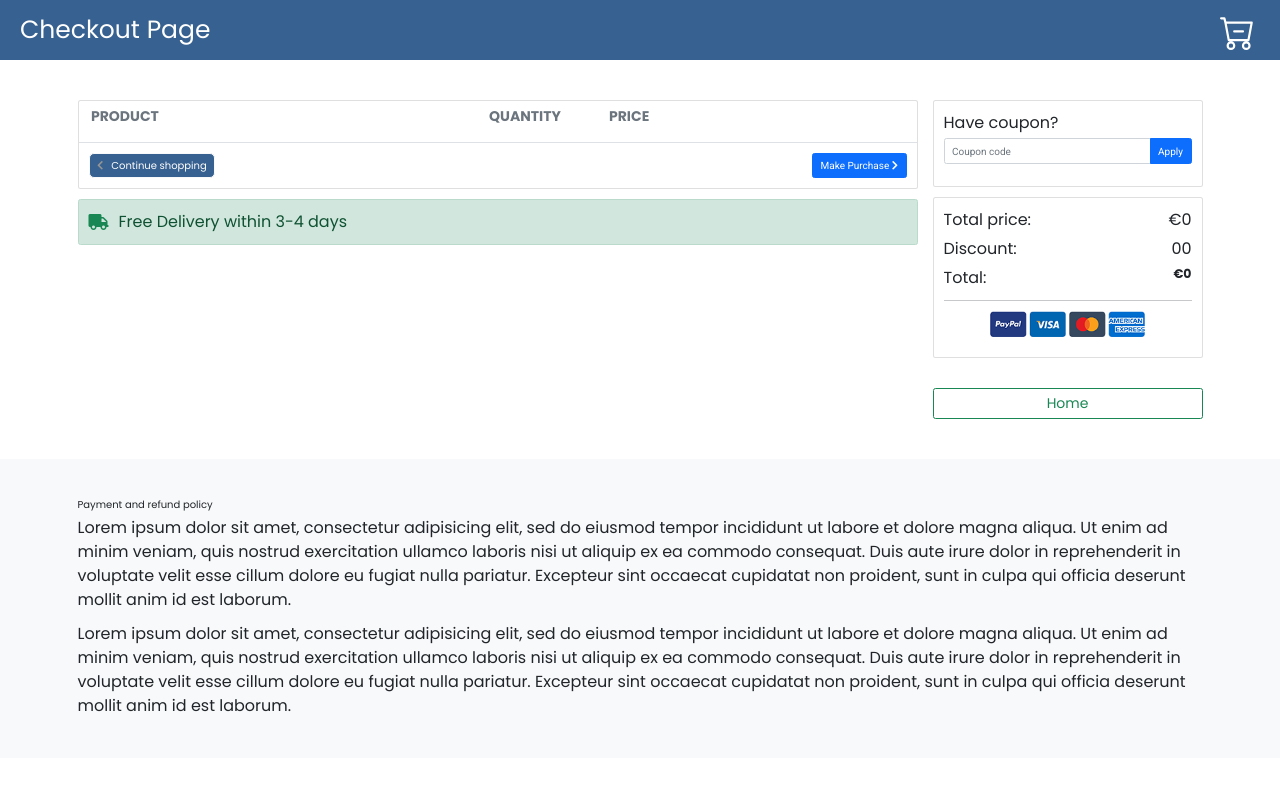
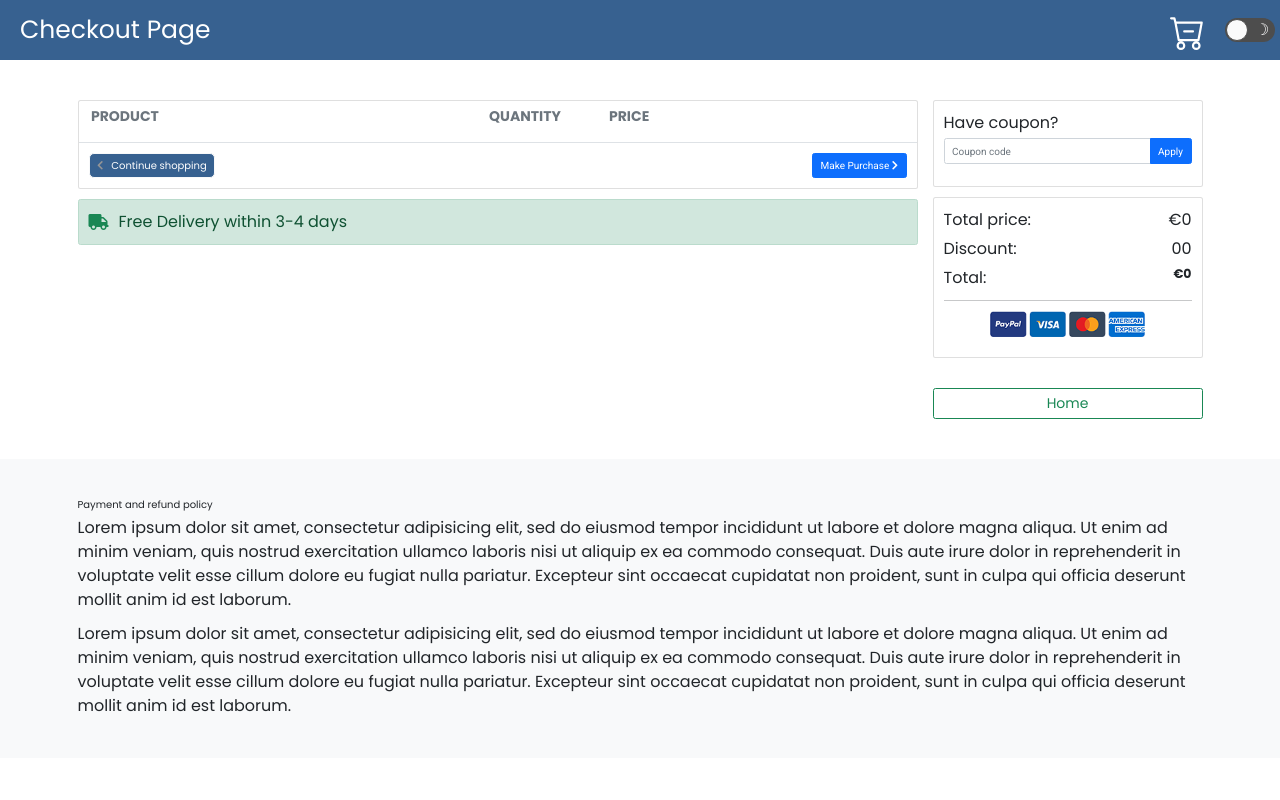
Before and after one commit to rizwann/frontend-shopping-cart, a React (Create React App) app: page /cart in a window 1280 px wide. Shown: the top 800 px of the page. Built offline with nearby package versions, Linux system fonts and the light colour scheme.

Commit message:
Dark Mode Toggler

```diff
--- a/package.json
+++ b/package.json
@@ -13,6 +13,7 @@
     "@types/react-dom": "^17.0.11",
     "@types/react-modal": "^3.13.1",
     "@types/react-star-ratings": "^2.3.0",
+    "@types/react-toggle": "^4.0.3",
     "bootstrap": "^5.1.3",
     "react": "^17.0.2",
     "react-awesome-reveal": "^3.8.1",
@@ -24,6 +25,7 @@
     "react-router-dom": "^6.2.1",
     "react-scripts": "5.0.0",
     "react-star-ratings": "^2.3.0",
+    "react-toggle": "^4.1.2",
     "redux": "^4.1.2",
     "redux-devtools-extension": "^2.13.9",
     "redux-thunk": "^2.4.1",
--- a/src/App.tsx
+++ b/src/App.tsx
@@ -1,17 +1,33 @@
+import { useState } from "react";
 import { BrowserRouter as Router, Routes, Route } from "react-router-dom";
 import Home from "./components/Home/Home";
 import CartPage from "./pages/CartPage";
 
 function App() {
+  const [darkMode, setDarkMode] = useState(false);
+  const toggleDarkMode = () => {
+    setDarkMode(!darkMode);
+  };
+
   return (
     <Router>
+      <div className={darkMode ? "dark" : ""}>
         <Routes>
-        <Route path="/" element={<Home />} />
+          <Route
+            path="/"
+            element={
+              <Home darkMode={darkMode} toggleDarkMode={toggleDarkMode} />
+            }
+          />
           <Route
             path="*"
             element={
               <div
-              style={{ marginTop: "100px", textAlign: "center", color: "red" }}
+                style={{
+                  marginTop: "100px",
+                  textAlign: "center",
+                  color: "red",
+                }}
               >
                 {" "}
                 404 Not Found
@@ -19,8 +35,14 @@ function App() {
             }
           />
 
-        <Route path="/cart" element={<CartPage />} />
+          <Route
+            path="/cart"
+            element={
+              <CartPage darkMode={darkMode} toggleDarkMode={toggleDarkMode} />
+            }
+          />
         </Routes>
+      </div>
     </Router>
   );
 }
--- a/src/components/Home/Home.tsx
+++ b/src/components/Home/Home.tsx
@@ -2,15 +2,18 @@ import { useEffect } from "react";
 import { BsCartDash, BsCartPlus } from "react-icons/bs";
 import { useDispatch, useSelector } from "react-redux";
 import { Link } from "react-router-dom";
+import Toggle from "react-toggle";
+
 import { getProductsAsync } from "../../redux/actions/productActions";
 import { RootStateType } from "../../redux/reducers/rootReducer";
+import { darkModeType } from "../../types";
 
 import Cart from "../Cart/Cart";
 import Filter from "../Filter/Filter";
 import Footer from "../Footer/Footer";
 import Products from "../Products/Products";
 
-const Home = () => {
+const Home = ({ toggleDarkMode, darkMode }: darkModeType) => {
   const dispatch = useDispatch();
   const cart = useSelector(
     (state: RootStateType) => state.productReducer.cartItems
@@ -26,6 +29,7 @@ const Home = () => {
         <div>
           <a href="/"> React Shopping Cart</a>
         </div>
+        <div>
           <Link to="/cart" className="cartIcon">
             {cart.length > 0 ? <BsCartPlus /> : <BsCartDash />}
             {cart.length > 0 ? (
@@ -34,6 +38,15 @@ const Home = () => {
               ""
             )}
           </Link>
+          <Toggle
+            icons={{
+              checked: "☾",
+              unchecked: "☽",
+            }}
+            defaultChecked={darkMode}
+            onChange={toggleDarkMode}
+          />
+        </div>
       </header>
       <main>
         <div className="content">
--- a/src/index.css
+++ b/src/index.css
@@ -7,6 +7,10 @@
 }
 a {
   text-decoration: none;
+}
+.dark {
+  background-color: #333;
+  color: #fff;
 }
 header {
   display: flex;
@@ -84,3 +88,152 @@ a:hover {
 .cartIcon:hover {
   color: rgb(204, 142, 120);
 }
+
+/* For React Toggle */
+
+.react-toggle {
+  touch-action: pan-x;
+
+  display: inline-block;
+  position: relative;
+  cursor: pointer;
+  background-color: transparent;
+  border: 0;
+  padding: 0;
+
+  -webkit-touch-callout: none;
+  -webkit-user-select: none;
+  -khtml-user-select: none;
+  -moz-user-select: none;
+  -ms-user-select: none;
+  user-select: none;
+
+  -webkit-tap-highlight-color: rgba(0, 0, 0, 0);
+  -webkit-tap-highlight-color: transparent;
+}
+
+.react-toggle-screenreader-only {
+  border: 0;
+  clip: rect(0 0 0 0);
+  height: 1px;
+  margin: -1px;
+  overflow: hidden;
+  padding: 0;
+  position: absolute;
+  width: 1px;
+}
+
+.react-toggle--disabled {
+  cursor: not-allowed;
+  opacity: 0.5;
+  -webkit-transition: opacity 0.25s;
+  transition: opacity 0.25s;
+}
+
+.react-toggle-track {
+  width: 50px;
+  height: 24px;
+  padding: 0;
+  border-radius: 30px;
+  background-color: #4d4d4d;
+  -webkit-transition: all 0.2s ease;
+  -moz-transition: all 0.2s ease;
+  transition: all 0.2s ease;
+}
+
+.react-toggle:hover:not(.react-toggle--disabled) .react-toggle-track {
+  background-color: #000000;
+}
+
+.react-toggle--checked .react-toggle-track {
+  background-color: #54925a;
+}
+
+.react-toggle--checked:hover:not(.react-toggle--disabled) .react-toggle-track {
+  background-color: #97d398;
+}
+
+.react-toggle-track-check {
+  position: absolute;
+  width: 14px;
+  height: 10px;
+  top: 10px;
+  bottom: 0px;
+  margin-top: auto;
+  margin-bottom: auto;
+  line-height: 0;
+  left: 8px;
+  opacity: 0;
+  -webkit-transition: opacity 0.25s ease;
+  -moz-transition: opacity 0.25s ease;
+  transition: opacity 0.25s ease;
+}
+
+.react-toggle--checked .react-toggle-track-check {
+  opacity: 1;
+  -webkit-transition: opacity 0.25s ease;
+  -moz-transition: opacity 0.25s ease;
+  transition: opacity 0.25s ease;
+}
+
+.react-toggle-track-x {
+  position: absolute;
+  width: 10px;
+  height: 10px;
+  top: 10px;
+  bottom: 0px;
+  margin-top: auto;
+  margin-bottom: auto;
+  line-height: 0;
+  right: 10px;
+  opacity: 1;
+  -webkit-transition: opacity 0.25s ease;
+  -moz-transition: opacity 0.25s ease;
+  transition: opacity 0.25s ease;
+}
+
+.react-toggle--checked .react-toggle-track-x {
+  opacity: 0;
+}
+
+.react-toggle-thumb {
+  transition: all 0.5s cubic-bezier(0.23, 1, 0.32, 1) 0ms;
+  position: absolute;
+  top: 1px;
+  left: 1px;
+  width: 22px;
+  height: 22px;
+  border: 1px solid #4d4d4d;
+  border-radius: 50%;
+  background-color: #fafafa;
+
+  -webkit-box-sizing: border-box;
+  -moz-box-sizing: border-box;
+  box-sizing: border-box;
+
+  -webkit-transition: all 0.25s ease;
+  -moz-transition: all 0.25s ease;
+  transition: all 0.25s ease;
+}
+
+.react-toggle--checked .react-toggle-thumb {
+  left: 27px;
+  border-color: #19ab27;
+}
+
+.react-toggle--focus .react-toggle-thumb {
+  -webkit-box-shadow: 0px 0px 3px 2px #0099e0;
+  -moz-box-shadow: 0px 0px 3px 2px #0099e0;
+  box-shadow: 0px 0px 2px 3px #0099e0;
+}
+
+.react-toggle:active:not(.react-toggle--disabled) .react-toggle-thumb {
+  -webkit-box-shadow: 0px 0px 5px 5px #0099e0;
+  -moz-box-shadow: 0px 0px 5px 5px #0099e0;
+  box-shadow: 0px 0px 5px 5px #0099e0;
+}
+
+.dark-checkout {
+  background-color: #333 !important;
+  color: #fff !important;
+}
--- a/src/pages/CartPage.tsx
+++ b/src/pages/CartPage.tsx
@@ -1,15 +1,16 @@
 import { useSelector } from "react-redux";
 import CartPageItem from "./CartPageItem";
 import { RootStateType } from "../redux/reducers/rootReducer";
-import { ProductType } from "../types";
+import { darkModeType, ProductType } from "../types";
 import formatCurrency from "../utilities";
 import { Link } from "react-router-dom";
 import { BsCartDash, BsCartPlus } from "react-icons/bs";
 import Footer from "../components/Footer/Footer";
 import { useState } from "react";
 import CreateOrder from "../components/Cart/CreateOrder";
+import Toggle from "react-toggle";
 
-function CartPage() {
+function CartPage({ toggleDarkMode, darkMode }: darkModeType) {
   const [showCheckoutForm, setShowCheckoutForm] = useState<boolean>(false);
 
   const cartItems = useSelector(
@@ -22,6 +23,7 @@ function CartPage() {
         <div>
           <a href="/cart"> Checkout Page</a>
         </div>
+        <div>
           <Link to="/cart" className="cartIcon">
             {cartItems.length > 0 ? <BsCartPlus /> : <BsCartDash />}
             {cartItems.length > 0 ? (
@@ -30,6 +32,15 @@ function CartPage() {
               ""
             )}
           </Link>
+          <Toggle
+            icons={{
+              checked: "☾",
+              unchecked: "☽",
+            }}
+            defaultChecked={darkMode}
+            onChange={toggleDarkMode}
+          />
+        </div>
       </header>
 
       <section className="section-content padding-y">
@@ -98,7 +109,9 @@ function CartPage() {
             </main>
             <aside className="col-md-3" style={{ marginTop: "60px" }}>
               <div className="card mb-3">
-                <div className="card-body">
+                <div
+                  className={darkMode ? "card-body dark-checkout" : "card-body"}
+                >
                   <form>
                     <div className="form-group">
                       <label>Have coupon?</label>
@@ -118,7 +131,9 @@ function CartPage() {
                 </div>
               </div>
               <div className="card">
-                <div className="card-body">
+                <div
+                  className={darkMode ? "card-body dark-checkout" : "card-body"}
+                >
                   <dl className="dlist-align">
                     <dt>Total price:</dt>
                     <dd className="text-right">
@@ -173,7 +188,13 @@ function CartPage() {
           <CreateOrder origin="checkoutpage" />
         </div>
       )}
-      <section className="section-name bg padding-y">
+      <section
+        className={
+          darkMode
+            ? "section-name bg padding-y dark-checkout"
+            : "section-name bg padding-y"
+        }
+      >
         <div className="container">
           <h6>Payment and refund policy</h6>
           <p>
--- a/src/types.ts
+++ b/src/types.ts
@@ -12,6 +12,11 @@ interface ProductInterface {
 export type ProductType = ProductInterface;
 
 export type CartItemType = ProductInterface & { inCartQuantity: number };
+
+export type darkModeType = {
+  darkMode: boolean;
+  toggleDarkMode: () => void;
+};
 
 export type initialStateType = {
   products: ProductType[];
```
Also changed, not shown: 1 other file (tests, documents, lock files or other folders). Lines whose indentation alone changed are shown as unchanged.
